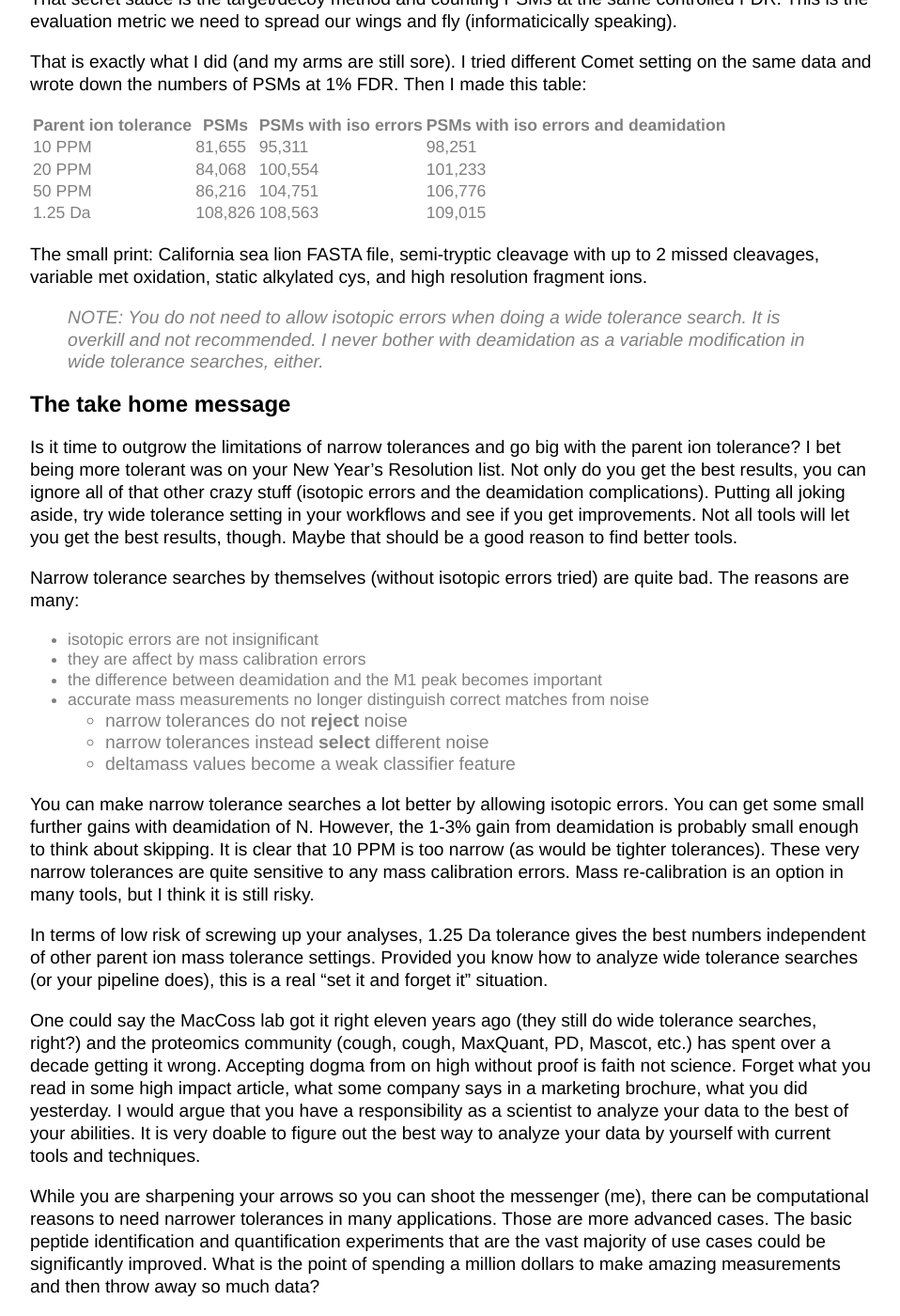
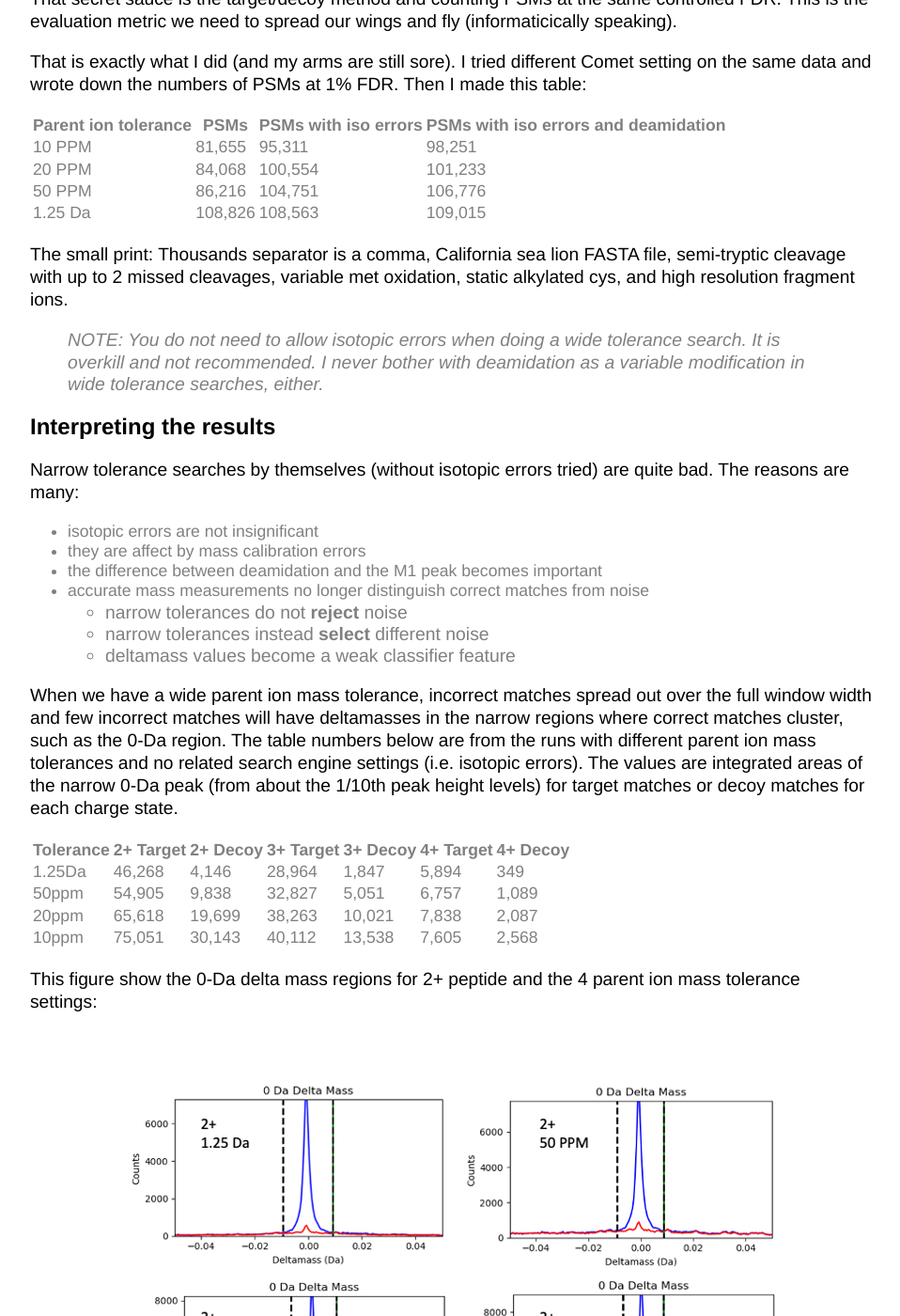
Before and after one commit to pwilmart/pwilmart.github.io, a Jekyll site: the page built from _posts/2021-04-22-Parent-ion-tolerance.md, in a window 1280 px wide and 1400 px high, scrolled down 4303 px. Shown: the whole window at 94% size, without its empty margins (160-1118 px from the left). Built offline with Jekyll 4.4.1, drawn with Linux system fonts in a browser that asks for light colours; some of the changed text lies outside the part shown.

Commit message:
added a little more on 0-Da peak region effects

```diff
--- a/_posts/2021-04-22-Parent-ion-tolerance.md
+++ b/_posts/2021-04-22-Parent-ion-tolerance.md
@@ -90,13 +90,11 @@
 50 PPM|86,216|104,751|106,776
 1.25 Da|108,826|108,563|109,015
 
-The small print: California sea lion FASTA file, semi-tryptic cleavage with up to 2 missed cleavages, variable met oxidation, static alkylated cys, and high resolution fragment ions.
+The small print: Thousands separator is a comma, California sea lion FASTA file, semi-tryptic cleavage with up to 2 missed cleavages, variable met oxidation, static alkylated cys, and high resolution fragment ions.
 
 > NOTE: You do not need to allow isotopic errors when doing a wide tolerance search. It is overkill and not recommended. I never bother with deamidation as a variable modification in wide tolerance searches, either.
 
-## The take home message
-
-Is it time to outgrow the limitations of narrow tolerances and go big with the parent ion tolerance? I bet being more tolerant was on your New Year's Resolution list. Not only do you get the best results, you can ignore all of that other crazy stuff (isotopic errors and the deamidation complications). Putting all joking aside, try wide tolerance setting in your workflows and see if you get improvements. Not all tools will let you get the best results, though. Maybe that should be a good reason to find better tools.
+## Interpreting the results
 
 Narrow tolerance searches by themselves (without isotopic errors tried) are quite bad. The reasons are many:
 - isotopic errors are not insignificant
@@ -106,6 +104,37 @@
   - narrow tolerances do not **reject** noise
   - narrow tolerances instead **select** different noise
   - deltamass values become a weak classifier feature
+
+When we have a wide parent ion mass tolerance, incorrect matches spread out over the full window width and few incorrect matches will have deltamasses in the narrow regions where correct matches cluster, such as the 0-Da region. The table numbers below are from the runs with different parent ion mass tolerances and no related search engine settings (i.e. isotopic errors). The values are integrated areas of the narrow 0-Da peak (from about the 1/10th peak height levels) for target matches or decoy matches for each charge state.
+
+  Tolerance|2+ Target|2+ Decoy|3+ Target|3+ Decoy|4+ Target|4+ Decoy
+  ---|---|---|---|---|---|---
+  1.25Da|46,268|4,146|28,964|1,847|5,894|349
+  50ppm|54,905|9,838|32,827|5,051|6,757|1,089
+  20ppm|65,618|19,699|38,263|10,021|7,838|2,087
+  10ppm|75,051|30,143|40,112|13,538|7,605|2,568
+
+This figure show the 0-Da delta mass regions for 2+ peptide and the 4 parent ion mass tolerance settings:
+
+![delta masses](https://pwilmart.github.io/images/composite_deltamass_figure.png)
+
+We can see that the noise really piles up under the 0-Da peak as the tolerances get tighter and tighter. Some alternative ways to think about how this accurate deltamass quantity is affect are: the signal-to-noise for the 0-Da peak get much worse, or the probability that a 0-Da deltamass is associated with a  correct match decreases dramatically. This table shows signal-to-noise ratios and how much the estimated noise under the 0-Da peak increases as the tolerance gets tighter.
+
+  Tolerance|2+ S/N|2+ Noise Increase|3+ S/N|3+ Noise Increase|4+ S/N|4+ Noise Increase
+  ---|---|---|---|---|---|---
+  1.25Da|11.2|1|15.7|1|16.9|1
+  50ppm|5.6|2.4|6.5|2.7|6.2|3.1
+  20ppm|3.3|4.8|3.8|5.4|3.8|6.0
+  10ppm|2.5|7.3|3.0|7.3|3.0|7.4
+
+<br>
+
+> Note: When Comet tries isotopic errors, the reported delta masses do not change (i.e. do not get close to zero daltons). An M1 trigger will have delta mass around 1.003 Da (remember that Comet reports masses at MH+ masses). Although a match may be within 10 PPM of the M1 peak, how to report that in the results table is something that is not obvious and could vary by search engine. These sorts of things can have implications for downstream classifier tools like Percolator.
+
+
+## The take home message
+
+Is it time to outgrow the limitations of narrow tolerances and go big with the parent ion tolerance? I bet being more tolerant was on your New Year's Resolution list. Not only do you get the best results, you can ignore all of that other crazy stuff (isotopic errors and the deamidation complications). Putting all joking aside, try wide tolerance setting in your workflows and see if you get improvements. Not all tools will let you get the best results, though. Maybe that should be a good reason to find better tools.
 
 You can make narrow tolerance searches a lot better by allowing isotopic errors. You can get some small further gains with deamidation of N. However, the 1-3% gain from deamidation is probably small enough to think about skipping. It is clear that 10 PPM is too narrow (as would be tighter tolerances). These very narrow tolerances are quite sensitive to any mass calibration errors. Mass re-calibration is an option in many tools, but I think it is still risky.
 
```
Also changed, not shown: images/composite_deltamass_figure.png (added).
